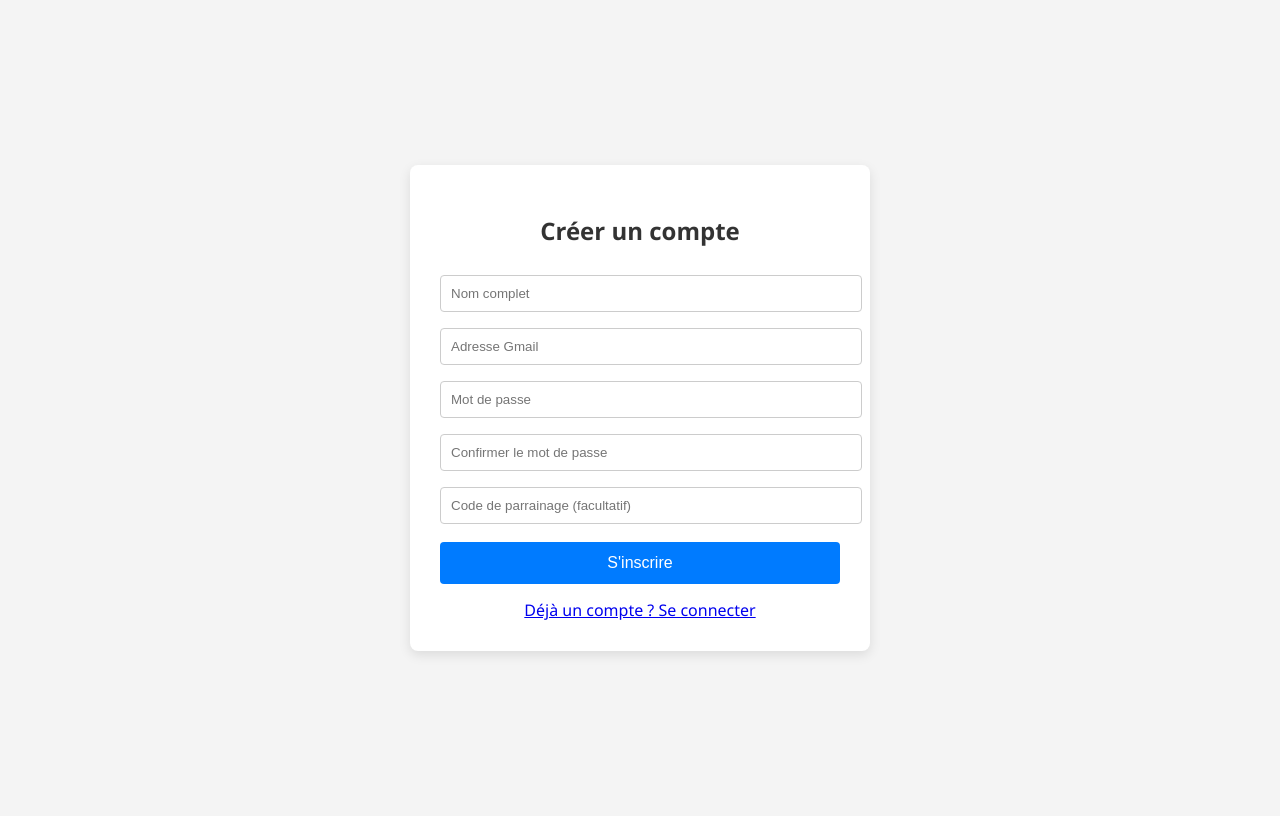
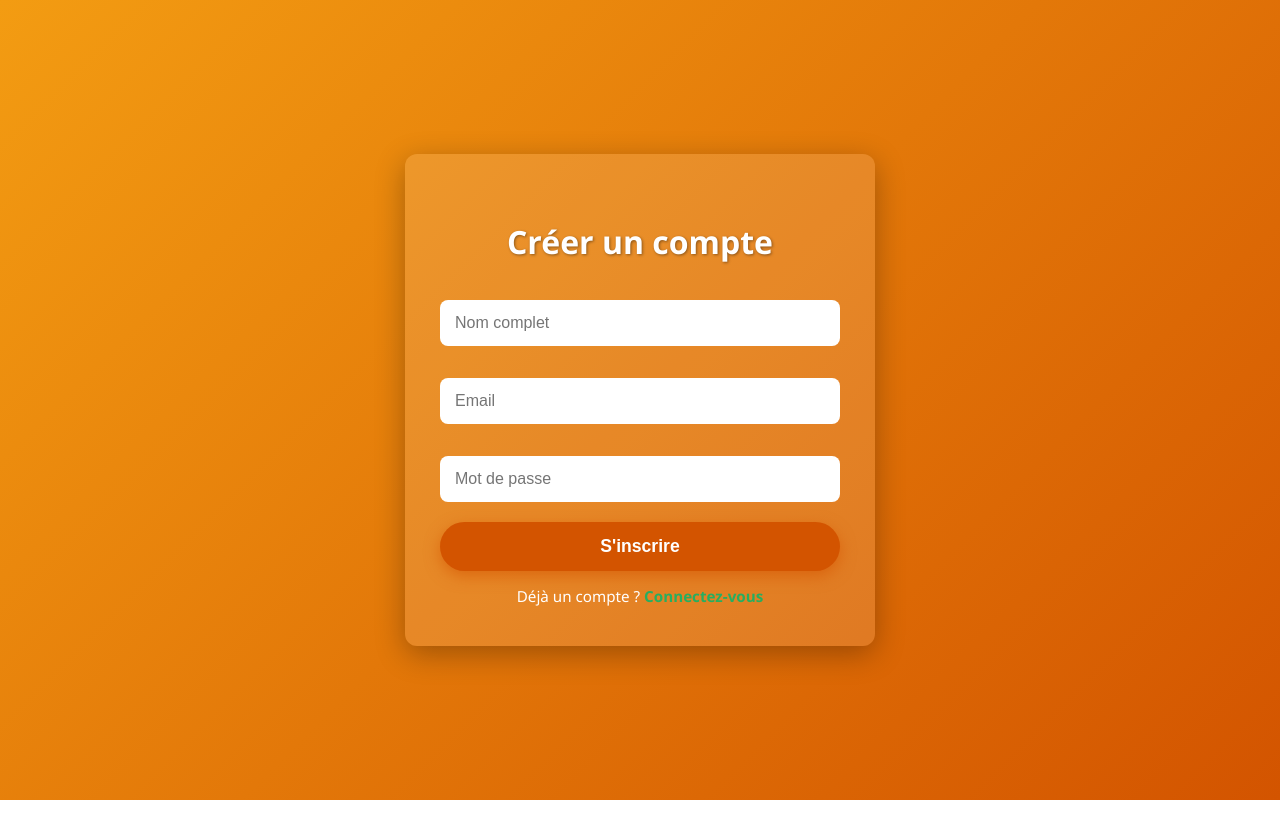
Before and after one commit to Sangbapilatujonathan/Opticach-invest, a plain HTML site: page register.html in a window 1280 px wide. Drawn offline with Linux system fonts and the light colour scheme.

Commit message:
Add files via upload
Signed-off-by: Opticachinvest <sangbapilatu@gmail.com>

```diff
--- a/register.html
+++ b/register.html
@@ -5,111 +5,117 @@
   <meta name="viewport" content="width=device-width, initial-scale=1" />
   <title>Inscription - OptiCach Invest</title>
   <style>
-    body {
-      font-family: 'Segoe UI', sans-serif;
-      background: #f4f4f4;
+    body {font-family: 'Segoe UI', Tahoma, Geneva, Verdana, sans-serif;
+      background: linear-gradient(135deg, #f39c12, #d35400);
       display: flex;
+      justify-content: center;
       align-items: center;
-      justify-content: center;
-      height: 100vh;
+      min-height: 100vh;
+      margin: 0;
+      padding: 0 20px;
+      color: white;
     }
-    .form-container {
-      background: #fff;
-      padding: 30px;
-      border-radius: 8px;
-      box-shadow: 0 4px 12px rgba(0,0,0,0.1);
+    .container {
+      background: rgba(255, 255, 255, 0.12);
+      padding: 40px 35px;
+      border-radius: 12px;
+      box-shadow: 0 8px 30px rgba(0,0,0,0.3);
+      max-width: 400px;
       width: 100%;
-      max-width: 400px;
+      text-align: center;
     }
     h2 {
-      text-align: center;
-      margin-bottom: 20px;
-      color: #333;
+      margin-bottom: 25px;
+      font-weight: 700;
+      font-size: 2rem;
+      text-shadow: 1px 1px 3px rgba(0,0,0,0.4);
     }
-    input {
+    input[type="text"], input[type="email"], input[type="password"] {
       width: 100%;
-      padding: 10px;
-      margin: 8px 0;
-      border: 1px solid #ccc;
-      border-radius: 4px;
+      padding: 14px 15px;
+      margin: 12px 0 20px 0;
+      border: none;
+      border-radius: 8px;
+      font-size: 1rem;
+      box-sizing: border-box;
     }
     button {
+      background-color: #d35400;
+      border: none;
+      padding: 14px 0;
       width: 100%;
-      padding: 12px;
-      background: #007bff;
-      border: none;
+      border-radius: 50px;
+      font-size: 1.1rem;
+      font-weight: 600;
       color: white;
-      font-size: 16px;
-      border-radius: 4px;
       cursor: pointer;
-      margin-top: 10px;
+      box-shadow: 0 5px 15px rgba(211, 84, 0, 0.6);
+      transition: background-color 0.3s ease;
     }
-    button:hover {
-      background: #0056b3;
+    button:hover {background-color: #a84300;
+      box-shadow: 0 7px 20px rgba(168, 67, 0, 0.8);
     }
     .link {
-      text-align: center;
       margin-top: 15px;
-    }</style>
+      font-size: 0.95rem;
+    }
+    .link a {
+      color: #27ae60;
+      text-decoration: none;
+      font-weight: 600;
+    }
+    .link a:hover {
+      text-decoration: underline;
+    }
+  </style>
 </head>
 <body>
-  <div class="form-container">
+  <div class="container">
     <h2>Créer un compte</h2>
     <form id="registerForm">
-      <input type="text" id="nom" placeholder="Nom complet" required />
-      <input type="email" id="email" placeholder="Adresse Gmail" required />
-      <input type="password" id="password" placeholder="Mot de passe" required />
-      <input type="password" id="confirmPassword" placeholder="Confirmer le mot de passe" required />
-      <input type="text" id="parrain" placeholder="Code de parrainage (facultatif)" />
+      <input type="text" id="username" placeholder="Nom complet" required />
+      <input type="email" id="email" placeholder="Email" required />
+      <input type="password" id="password" placeholder="Mot de passe" required minlength="6" />
       <button type="submit">S'inscrire</button>
     </form>
     <div class="link">
-      <a href="login.html">Déjà un compte ? Se connecter</a>
+      Déjà un compte ? <a href="login.html">Connectez-vous</a>
     </div>
   </div>
 
   <script type="module">
     import { initializeApp } from "https://www.gstatic.com/firebasejs/11.8.1/firebase-app.js";
-    import { getAuth, createUserWithEmailAndPassword } from "https://www.gstatic.com/firebasejs/11.8.1/firebase-auth.js";
+    import { getAuth, createUserWithEmailAndPassword, updateProfile } from "https://www.gstatic.com/firebasejs/11.8.1/firebase-auth.js";
 
     const firebaseConfig = {
       apiKey: "AIzaSyCU66jpNYUdvJ1RW6UIrTViw_oew2Dm4dQ",
       authDomain: "opticach-invest.firebaseapp.com",
       projectId: "opticach-invest",
-      storageBucket: "opticach-invest.appspot.com",
-      messagingSenderId: "378672521992",
+      storageBucket: "opticach-invest.appspot.com",messagingSenderId: "378672521992",
       appId: "1:378672521992:web:3d04c33bbc92e3ad2d42bd"
-    };const app = initializeApp(firebaseConfig);
+    };
+
+    const app = initializeApp(firebaseConfig);
     const auth = getAuth(app);
 
-    document.getElementById('registerForm').addEventListener('submit', async (e) => {
+    document.getElementById("registerForm").addEventListener("submit", (e) => {
       e.preventDefault();
-      const email = document.getElementById('email').value.trim();
-      const password = document.getElementById('password').value;
-      const confirmPassword = document.getElementById('confirmPassword').value;
 
-      if (!email.endsWith("@gmail.com")) {
-        alert("Seules les adresses Gmail sont acceptées.");
-        return;
-      }
+      const username = e.target.username.value;
+      const email = e.target.email.value;
+      const password = e.target.password.value;
 
-      if (password.length < 6) {
-        alert("Le mot de passe doit contenir au moins 6 caractères.");
-        return;
-      }
-
-      if (password !== confirmPassword) {
-        alert("Les mots de passe ne correspondent pas.");
-        return;
-      }
-
-      try {
-        await createUserWithEmailAndPassword(auth, email, password);
-        alert("Compte créé avec succès !");
-        window.location.href = "dashboard.html";
-      } catch (error) {
-        alert("Erreur : " + error.message);
-      }
+      createUserWithEmailAndPassword(auth, email, password)
+        .then(userCredential => {
+          return updateProfile(userCredential.user, { displayName: username });
+        })
+        .then(() => {
+          alert("Compte créé avec succès !");
+          window.location.href = "dashboard.html";
+        })
+        .catch(error => {
+          alert("Erreur : " + error.message);
+        });
     });
   </script>
 </body>
```
Also changed, not shown: dashboard.html (+0 -1 lines), login.html (+73 -43 lines).
